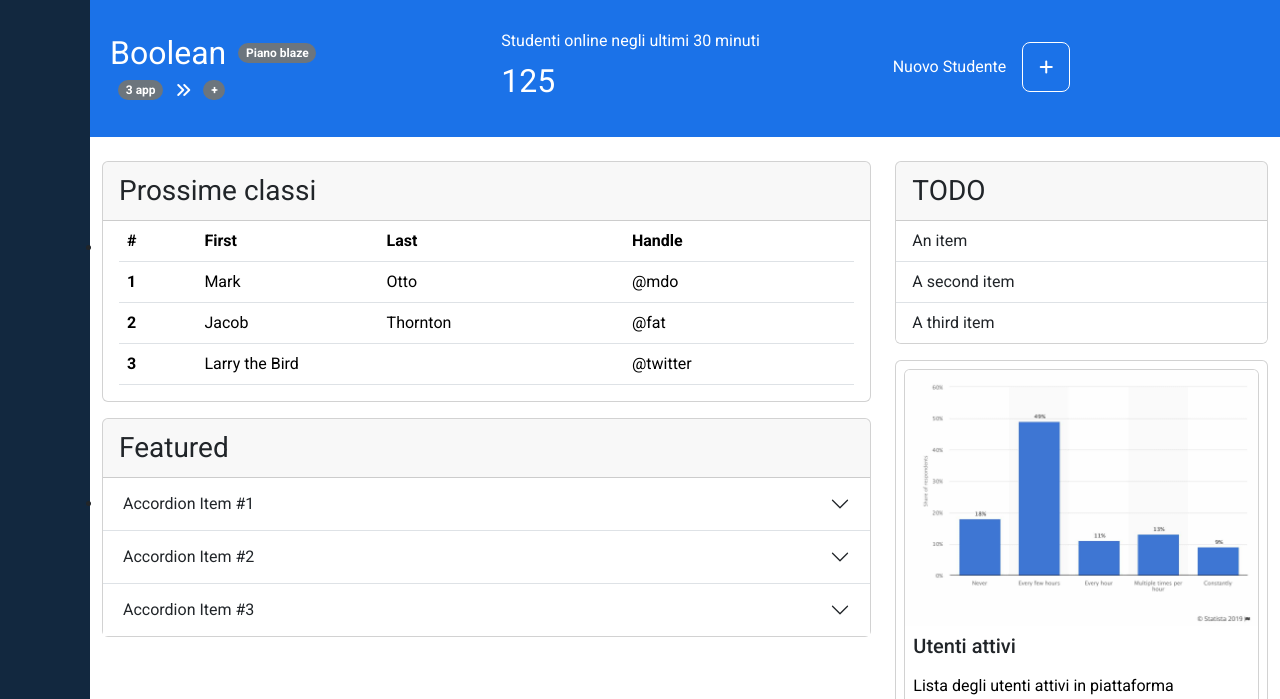
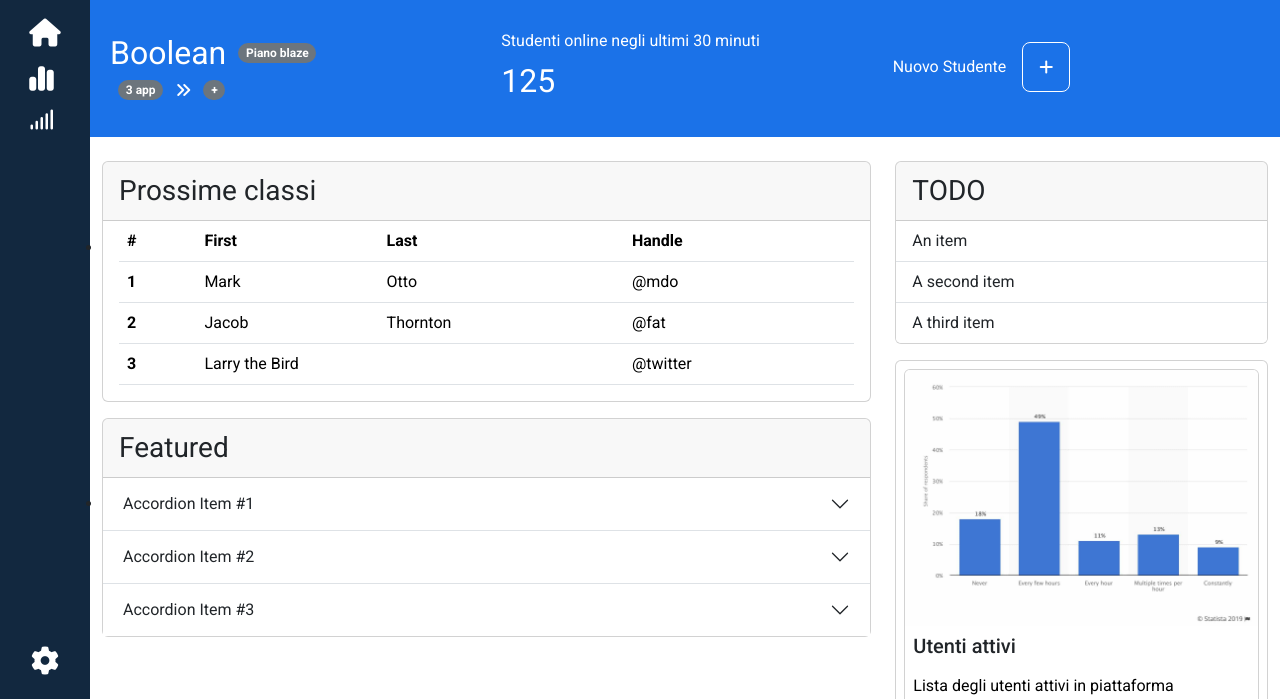
Before and after one commit to nicolocamassa/html-css-bootstrap-dashboard, a plain HTML site: page index.html in a window 1280 px wide. Shown: the part 101-800 px from the top of the page. Drawn offline with nearby package versions, Linux system fonts and the light colour scheme.

Commit message:
[UPDATE] sidebar menu nav button added

```diff
--- a/index.html
+++ b/index.html
@@ -47,7 +47,20 @@
   </header>
 
   <main class="d-flex">
-    <div class="main_sidebar"></div>
+    <!-- SIDEBAR -->
+    <div class="main_sidebar d-flex flex-column justify-content-between py-4 text-white">
+      <div class="col d-flex flex-column align-items-center">
+        <ul class="list-unstyled fs-3">
+          <li><i class="fas fa-house"></i></li>
+          <li class="my-1"><i class="fa-solid fa-chart-simple"></i></li>
+          <li class="fs-5"><i class="fa-solid fa-signal"></i></li>
+        </ul>
+      </div>
+      <div class="col d-flex align-items-end justify-content-center">
+        <i class="fa-solid fa-gear fs-3"></i>
+      </div>
+    </div>
+
     <div class="main_section">
       <!-- INFORMAZIONI PRINCIPALI -->
       <section>
```
Also changed, not shown: bootstrap-dashboard-mobile.png (added).
